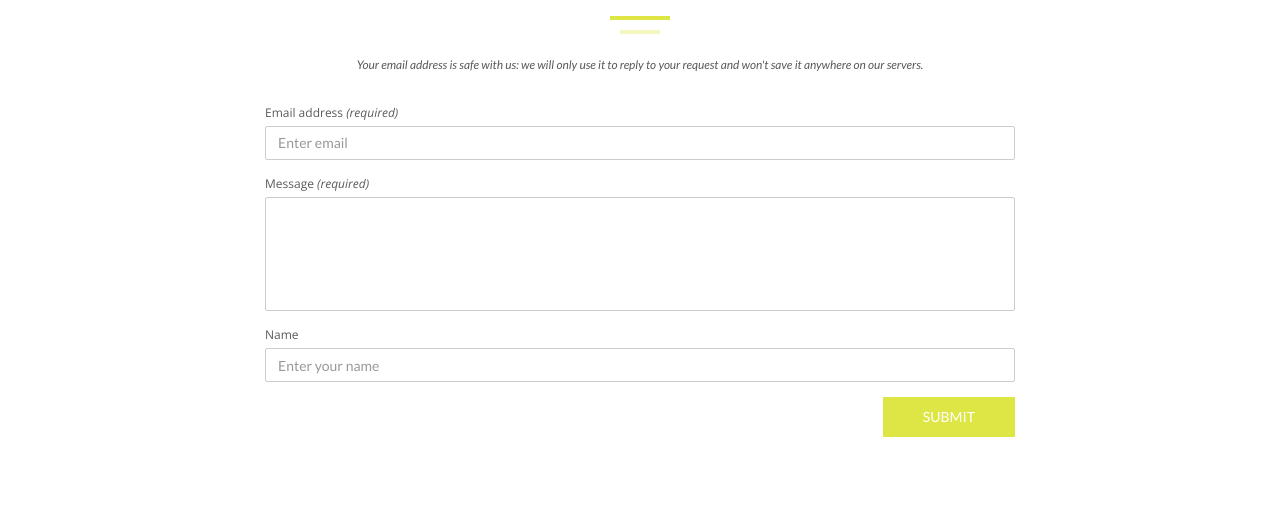
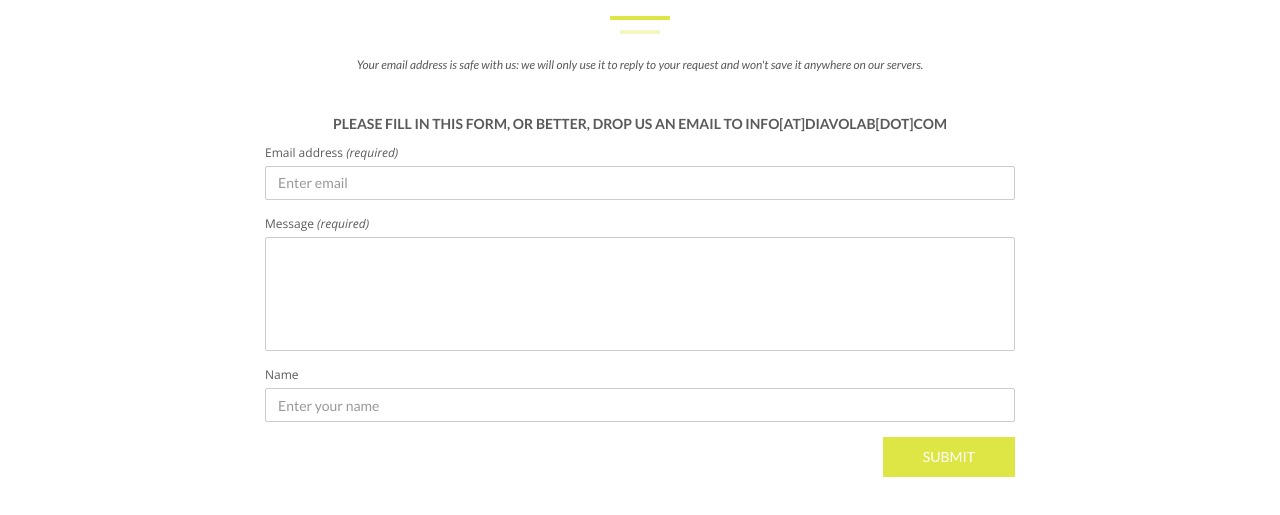
Before and after one commit to diavolab/diavolab.github.io, a plain HTML site: page index.html in a window 1280 px wide. Shown: the part 3243-3758 px from the top of the page. Drawn offline with nearby package versions, Linux system fonts and the light colour scheme.

Commit message:
Added mail address

```diff
--- a/index.html
+++ b/index.html
@@ -283,6 +283,8 @@
                         <small><em>Your email address is safe with us: we will only use it to reply to your request and won't save it anywhere on our servers.</em></small>
                     </div>
 
+                    <h5>Please fill in this form, or better, drop us an email to info[at]diavolab[dot]com</h5>
+
                     <form action="//formspree.io/info@diavolab.com" method="POST">
                         <div class="form-group">
                             <label for="exampleInputEmail1">Email address <em>(required)</em></label>
```
